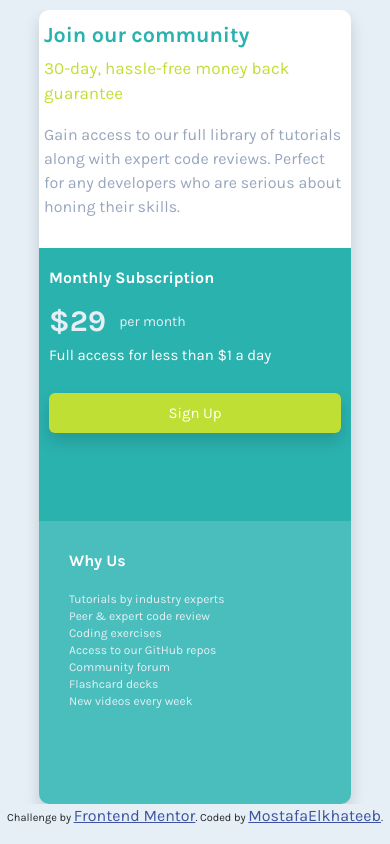
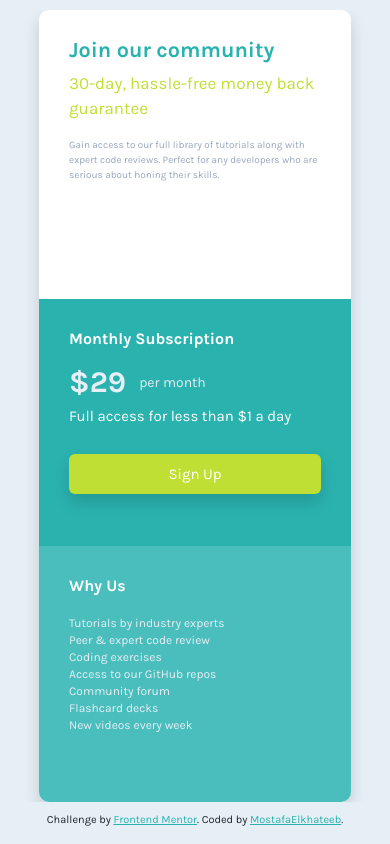
Before and after one commit to melkhateeb193/single-price-grid-component-master, a plain HTML site: page index.html in a window 390 px wide. Drawn offline with Linux system fonts and the light colour scheme.

Commit message:
f1tm commit

```diff
--- a/css/style.css
+++ b/css/style.css
@@ -3,7 +3,6 @@
     margin: 0;
     padding: 0;
     font-family: 'Karla', sans-serif;
-    Font-size: 16px;
 }
 
 :root{
@@ -36,6 +35,7 @@ main{
     height: 420px;
     grid-template-columns: auto 50%;
     grid-template-rows: 30%;
+
 }
 .community
 {
@@ -111,9 +111,14 @@ main{
 }
 
 .attribution { font-size: 11px; text-align: center; }
-.attribution a { color: hsl(228, 45%, 44%); }
+.attribution a { color: var(--Cyan); }
 
  @media (max-width:580px) {
+
+    body{
+        line-height: none;
+        font-size: none;
+    }
     main {
         margin-top: 10px;
         flex-direction: column;
@@ -123,28 +128,17 @@ main{
 
      .container.g-0{
         width: 80%;
-        height: 1080px;
-        margin: 0;
-
-    }
-    .community{
-        grid-column: 1/3;
-        grid-row: 1/2;
         height: 100%;
-        padding: 5px;
-        margin: 0;
     }
     .signUp {
         grid-column: 1/3;
-        grid-row: 2/3;
-        height: 100%;
-        margin: 0;
-        padding: 10px;
+
     }
     .whyUs {
          grid-column: 1/3;
-         height: 100%;
-         grid-row: 3/3;
 
     }
+    .attribution {
+        margin-top: 10px;
+    }
 }
```
